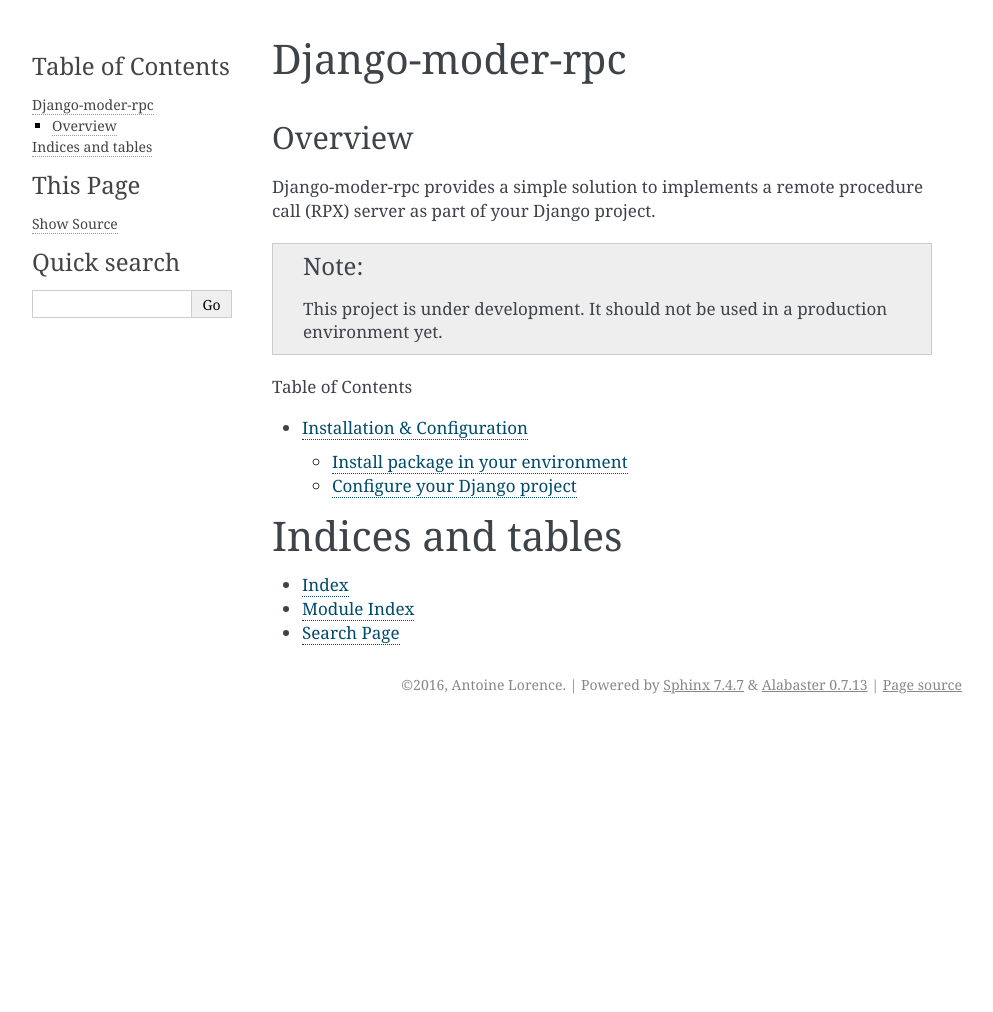
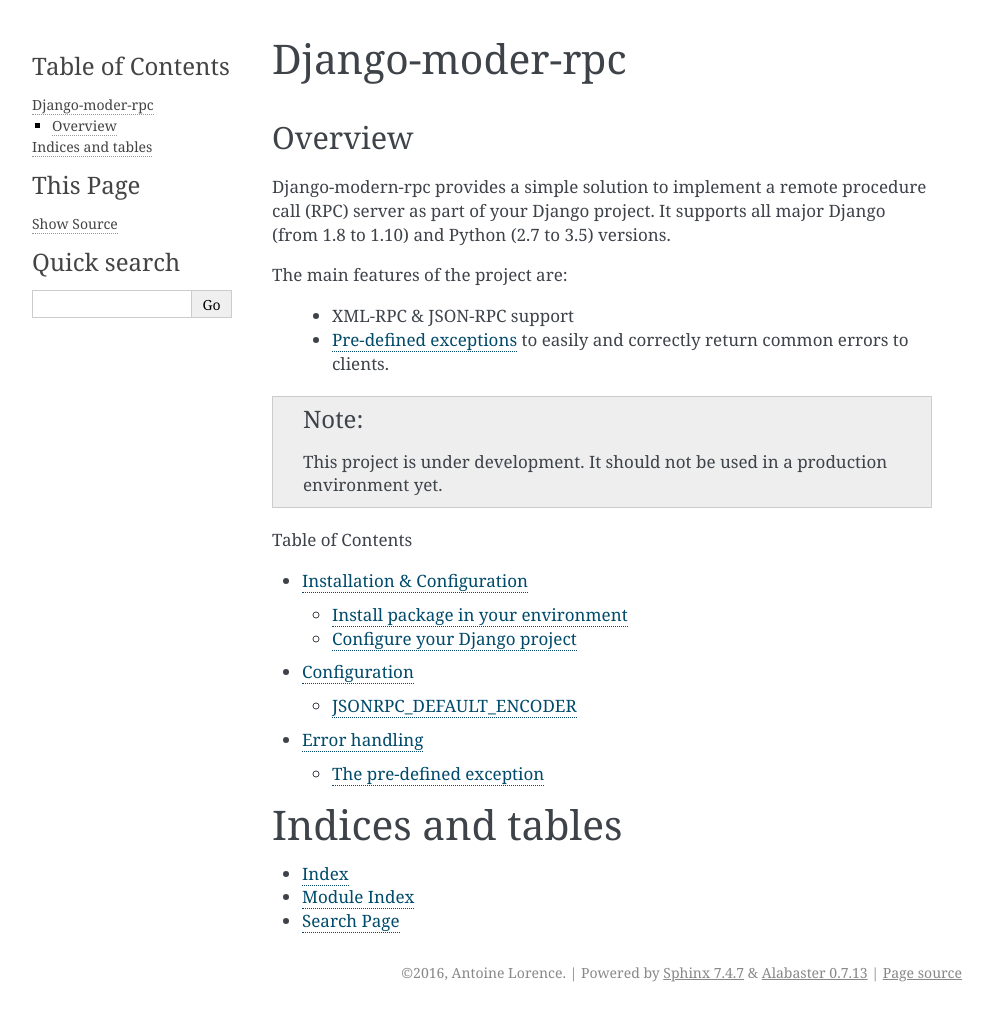
Before and after one commit to alorence/django-modern-rpc, a Sphinx documentation site: the page built from docs/source/index.rst, in a window 1280 px wide. Shown: the whole page, without its empty margins (148-1141 px from the left). Built offline with Sphinx 7.4.7, drawn with Linux system fonts in a browser that asks for light colours; before the commit the page ends 900 px from its top, so only the background shows below that.

Commit message:
Improve docs

```diff
--- a/docs/source/index.rst
+++ b/docs/source/index.rst
@@ -4,8 +4,13 @@
 Overview
 --------
 
-Django-moder-rpc provides a simple solution to implements a remote procedure call (RPX) server as part of your Django
-project.
+Django-modern-rpc provides a simple solution to implement a remote procedure call (RPC) server as part of your Django
+project. It supports all major Django (from 1.8 to 1.10) and Python (2.7 to 3.5) versions.
+
+The main features of the project are:
+
+ - XML-RPC & JSON-RPC support
+ - :ref:`Pre-defined exceptions <exceptions>` to easily and correctly return common errors to clients.
 
 .. note::
    This project is under development. It should not be used in a production environment yet.
@@ -17,6 +22,8 @@
    :caption: Table of Contents
 
    install_and_config
+   configuration
+   exceptions
 
 
 Indices and tables
```
Also changed, not shown: docs/source/configuration.rst (added, +14 -0 lines), docs/source/exceptions.rst (added, +46 -0 lines).
